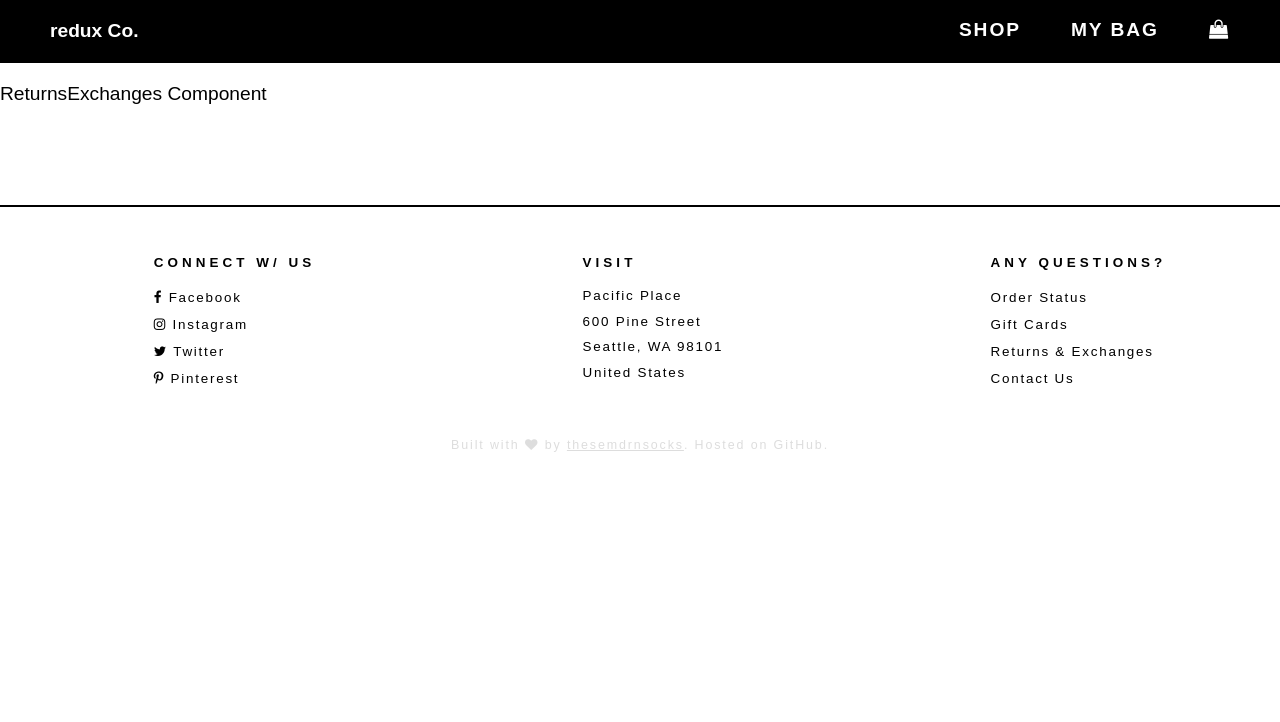
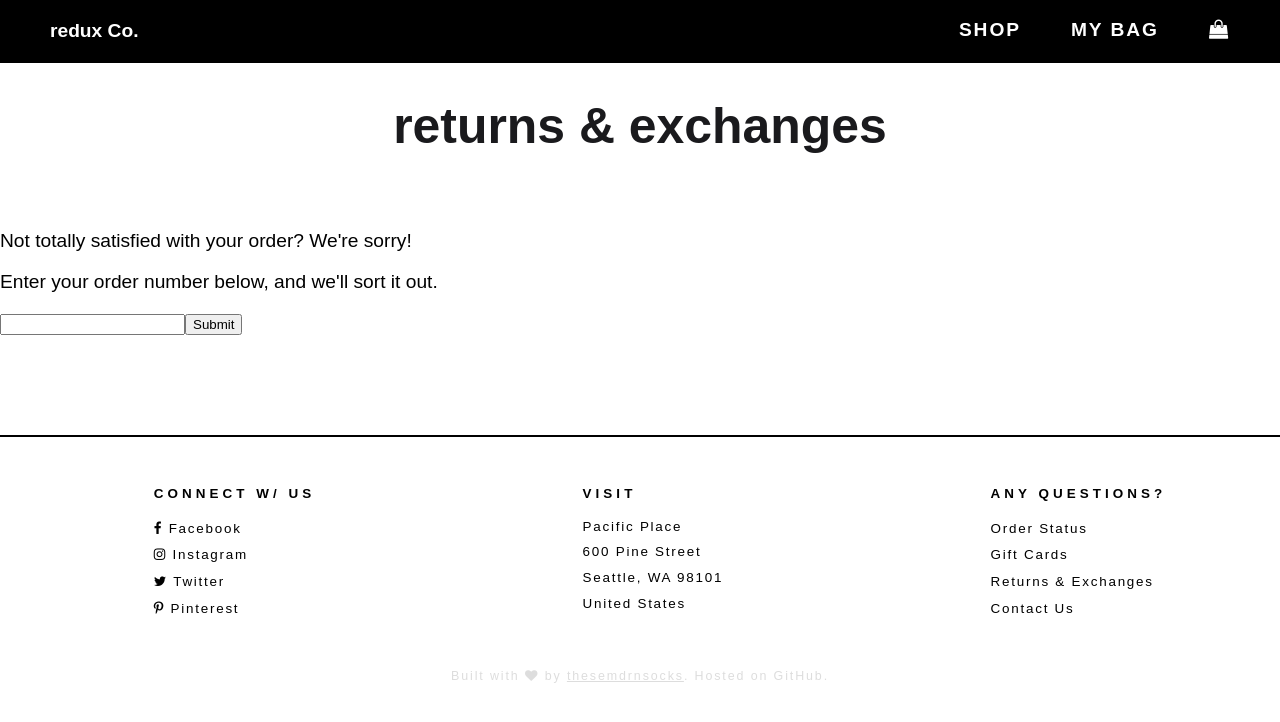
Before and after one commit to jenna-m/redux-co, a React (Create React App) app: page /returns-exchanges in a window 1280 px wide. Shown: the top 722 px of the page. Built offline with nearby package versions, Linux system fonts and the light colour scheme.

Commit message:
Update Footer pages

```diff
--- a/src/components/footer/Contact.js
+++ b/src/components/footer/Contact.js
@@ -4,7 +4,14 @@ class Contact extends React.Component {
     render() {
         return(
             <div>
-                <p>Contact Component</p>
+                <h1>Contact Us</h1>
+                <div class="contact">
+                <p>Do you have questions, comments, or concerns? Contact us with the form below.</p>
+                    <form>
+                        <input type="text" />
+                        <button href="/">Submit</button>
+                    </form>
+                </div>
             </div>
         );
     }
--- a/src/components/footer/GiftCards.js
+++ b/src/components/footer/GiftCards.js
@@ -4,7 +4,8 @@ class GiftCards extends React.Component {
     render() {
         return(
             <div>
-                <p>GiftCards Component</p>
+                <h1>Gift Cards</h1>
+                <p>Who doesn't love a gift card? Select your amount below to add to your cart.</p>
             </div>
         );
     }
--- a/src/components/footer/OrderStatus.js
+++ b/src/components/footer/OrderStatus.js
@@ -4,7 +4,14 @@ class OrderStatus extends React.Component {
     render() {
         return(
             <div>
-                <p>OrderStatus Component</p>
+                <h1>Where's My Order?</h1>
+                <div class="order-tracker">
+                <p>Enter your order number below</p>
+                    <form>
+                        <input type="text" />
+                        <button href="/">Track</button>
+                    </form>
+                </div>
             </div>
         );
     }
--- a/src/components/footer/Returns-Exchanges.js
+++ b/src/components/footer/Returns-Exchanges.js
@@ -4,7 +4,15 @@ class ReturnsExchanges extends React.Component {
     render() {
         return(
             <div>
-                <p>ReturnsExchanges Component</p>
+                <h1>Returns & Exchanges</h1>
+                <div class="returns-exchanges">
+                <p>Not totally satisfied with your order? We're sorry!</p>
+                <p>Enter your order number below, and we'll sort it out.</p>
+                    <form>
+                        <input type="text" />
+                        <button href="/">Submit</button>
+                    </form>
+                </div>
             </div>
         );
     }
```
